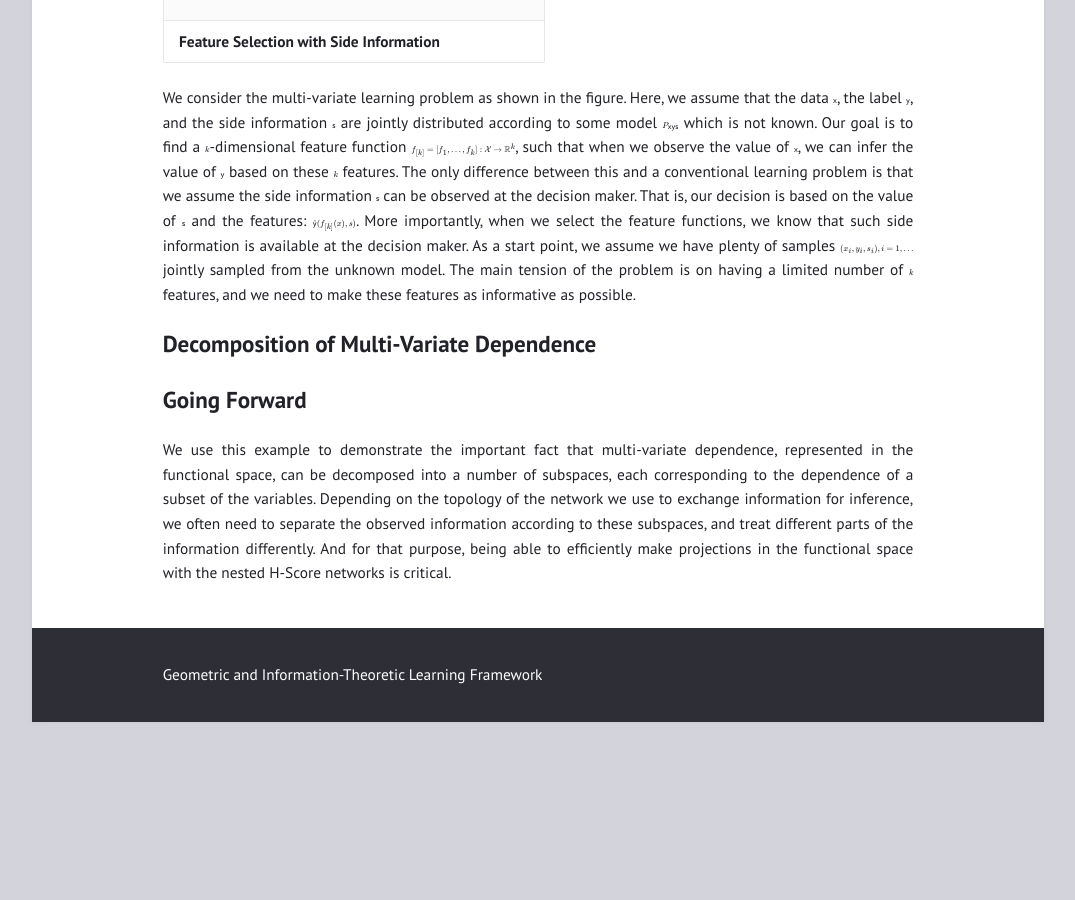
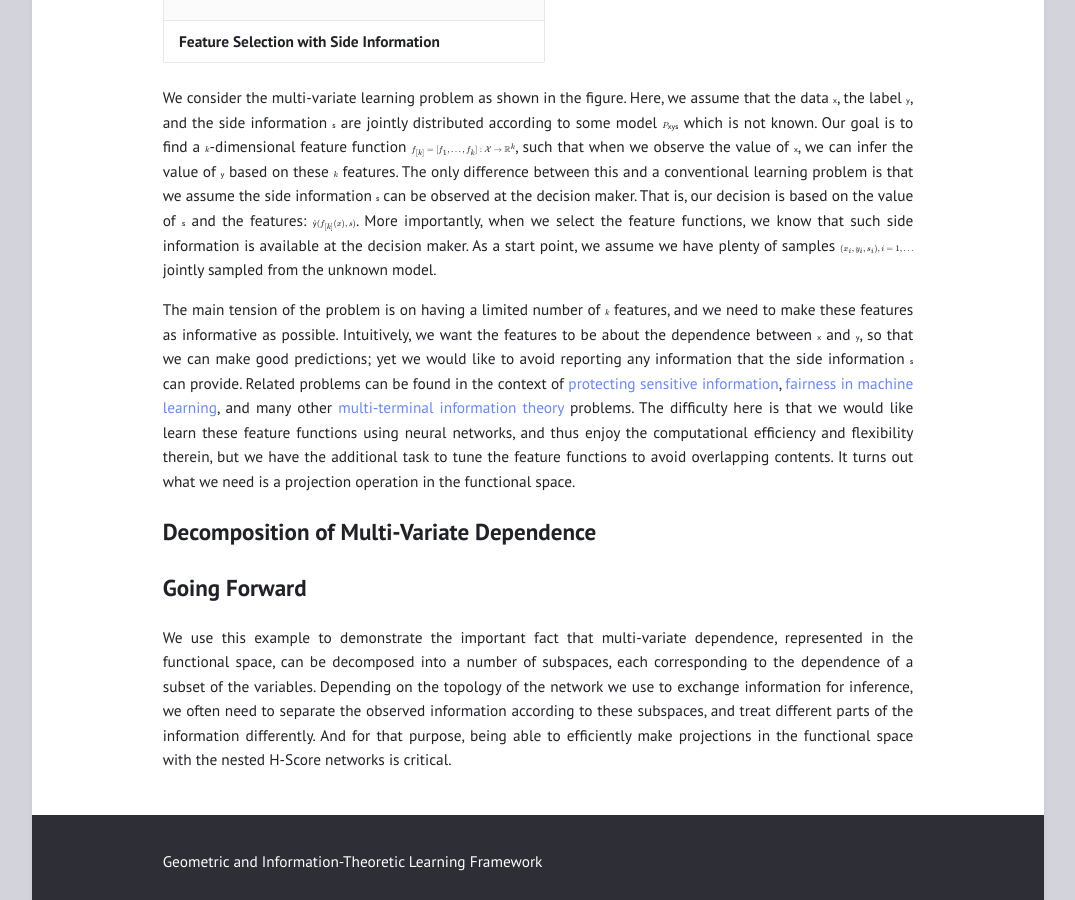
Before and after one commit to gilearning/gilearning.github.io, a Jekyll site: the page built from _posts/2022-09-15-SideInfo.md, in a window 1280 px wide and 900 px high, scrolled down 1860 px. Shown: the whole window, without its empty margins (102-1177 px from the left). Built offline with Jekyll 4.4.1, drawn with Linux system fonts in a browser that asks for light colours; formulas are drawn with MathJax 3; before the commit the page ends 2582 px from its top, so only the background shows below that.

Commit message:
it turns out what we need is a projection

```diff
--- a/_posts/2022-09-15-SideInfo.md
+++ b/_posts/2022-09-15-SideInfo.md
@@ -40,7 +40,9 @@ These previous results now include the main tools we need to proceed: to find a
 |![test image](/assets/sideinfo.png){: width="350" }|
 |<b> Feature Selection with Side Information </b>|
 
-We consider the multi-variate learning problem as shown in the figure. Here, we assume that the data $\mathsf x$, the label $\mathsf y$, and the side information $\mathsf s$ are jointly distributed according to some model $P_{\mathsf {xys}}$ which is not known. Our goal is to find a $k$-dimensional feature function $f_{[k]} = [f_1, \ldots, f_k] : \mathcal X \to \mathbb R^k$, such that when we observe the value of $\mathsf x$, we can infer the value of $\mathsf y$ based on these $k$ features. The only difference between this and a conventional learning problem is that we assume the side information $\mathsf s$ can be observed at the decision maker. That is, our decision is based on the value of $\mathsf s$ and the features: $\widehat{\mathsf y} (f_{[k]}(x), s)$. More importantly, when we select the feature functions, we know that such side information is available at the decision maker. As a start point, we assume we have plenty of samples $(x_i, y_i, s_i), i=1, \ldots$ jointly sampled from the unknown model. The main tension of the problem is on having a limited number of $k$ features, and we need to make these features as informative as possible.
+We consider the multi-variate learning problem as shown in the figure. Here, we assume that the data $\mathsf x$, the label $\mathsf y$, and the side information $\mathsf s$ are jointly distributed according to some model $P_{\mathsf {xys}}$ which is not known. Our goal is to find a $k$-dimensional feature function $f_{[k]} = [f_1, \ldots, f_k] : \mathcal X \to \mathbb R^k$, such that when we observe the value of $\mathsf x$, we can infer the value of $\mathsf y$ based on these $k$ features. The only difference between this and a conventional learning problem is that we assume the side information $\mathsf s$ can be observed at the decision maker. That is, our decision is based on the value of $\mathsf s$ and the features: $\widehat{\mathsf y} (f_{[k]}(x), s)$. More importantly, when we select the feature functions, we know that such side information is available at the decision maker. As a start point, we assume we have plenty of samples $(x_i, y_i, s_i), i=1, \ldots$ jointly sampled from the unknown model.
+
+The main tension of the problem is on having a limited number of $k$ features, and we need to make these features as informative as possible. Intuitively, we want the features to be about the dependence between $\mathsf x$ and $\mathsf y$, so that we can make good predictions; yet we would like to avoid reporting any information that the side information $\mathsf s$ can provide. Related problems can be found in the context of [protecting sensitive information](https://en.wikipedia.org/wiki/Information-theoretic_security), [fairness in machine learning](https://en.wikipedia.org/wiki/Fairness_(machine_learning)), and many other [multi-terminal information theory](http://web.eng.ucsd.edu/~yhk/nit.html) problems. The difficulty here is that we would like learn these feature functions using neural networks, and thus enjoy the computational efficiency and flexibility therein, but we have the additional task to tune the feature functions to avoid overlapping contents. It turns out what we need is a projection operation in the functional space.
 
 
 ## Decomposition of Multi-Variate Dependence
```
